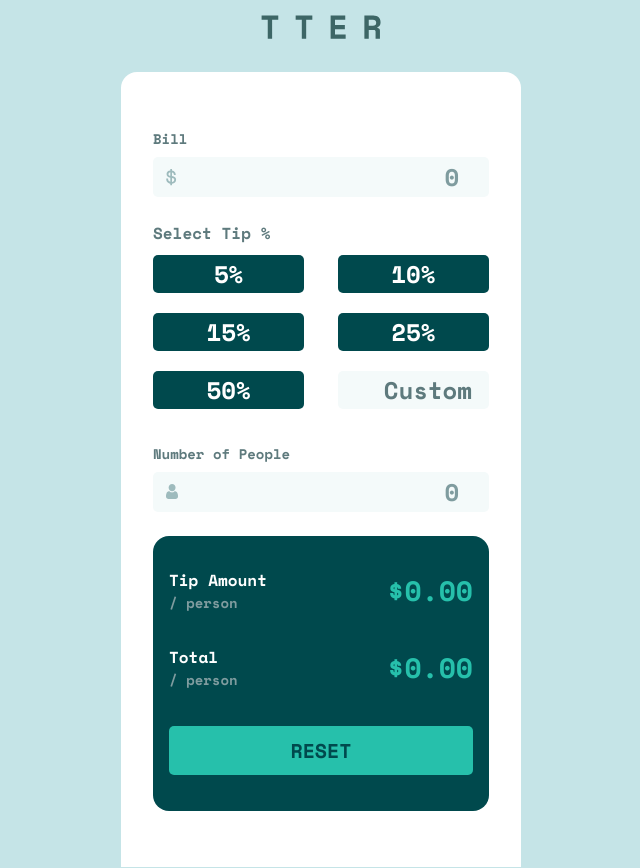
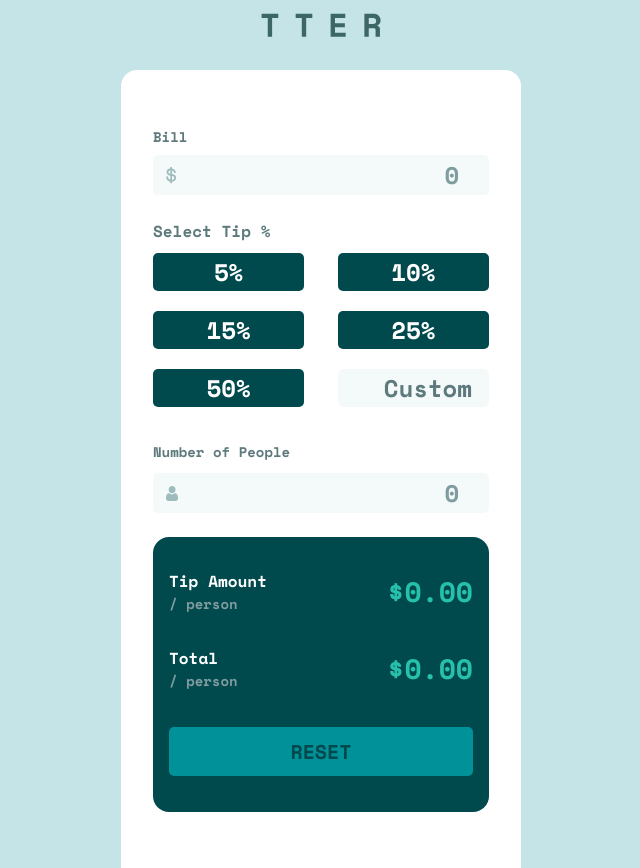
Before and after one commit to seakr1948/tip-calculator-app, a React (Create React App) app: page / in a window 1280 px wide. Shown: the whole page, without its empty margins (319-959 px from the left). Built offline with nearby package versions, Linux system fonts and the light colour scheme.

Commit message:
Added reset styling when empty and error text and boundary styling when number of people is 0.

```diff
--- a/src/App.js
+++ b/src/App.js
@@ -8,7 +8,7 @@ import Logo from './images/logo.svg'
 import Dollar from './images/icon-dollar.svg'
 import Person from './images/icon-person.svg'
 
-import InputComponent from './components/InputComponent';
+import InputBill from './components/InputBill';
 import TipSelect from './components/TipSelect';
 import TipAmount from './components/TipAmount';
 import InputPeople from './components/InputPeople';
@@ -41,13 +41,13 @@ function App() {
         <img src={Logo} alt="Logo" />
 
         <div className="tip-body">
-          <InputComponent Label="Bill" icon={Dollar} Bill={bill} setBill={setBill}/>
+          <InputBill Label="Bill" icon={Dollar} Bill={bill} setBill={setBill}/>
 
           <TipSelect Bill={bill} calculate={calculate}  Number={number} selected={selected} setSelected={setSelected}/>
 
           <InputPeople Label="Number of People" icon={Person} setNumber={setNumber} Number={number}/>
 
-          <TipAmount Amount={tipAmount} Total={total} setBill={setBill} setNumber={setNumber} setTipAmount={setTipAmount} setTotal={setTotal} setSelected={setSelected}/>
+          <TipAmount Amount={tipAmount} Total={total} Bill={bill} Number={number} setBill={setBill} setNumber={setNumber} setTipAmount={setTipAmount} setTotal={setTotal} setSelected={setSelected}/>
         </div>
 
       </div>
--- a/src/components/InputPeople.js
+++ b/src/components/InputPeople.js
@@ -1,10 +1,26 @@
 import React from 'react'
-
+import "../css/input-component.css"
 const InputPeople = ({Label, icon, setNumber, Number}) => {
     return (
         <div className="input-container">
-            <label htmlFor={Label}>{Label}</label>
-            <div className="flex input-box">
+            <div className="input-header flex">
+                <label htmlFor={Label}>{Label}</label>
+                <p id={
+                    Number === "0" ? "error-text-visible"
+                    : "error-text-hidden"
+                }
+                >
+                    Can't be zero
+                </p>
+            </div>
+
+            <div
+                className="flex input-box"
+                id={
+                    Number === "0" ? "error-boundary"
+                    : ""
+                }
+                >
                 <img src={icon} alt={Label} />
                 <input
                     className="input"
--- a/src/components/TipAmount.js
+++ b/src/components/TipAmount.js
@@ -2,7 +2,7 @@ import React from 'react'
 import '../css/tip-amount.css'
 
 
-const TipAmount = ({Amount, Total, setBill, setNumber, setTipAmount, setTotal, setSelected}) => {
+const TipAmount = ({Amount, Total, Bill, Number, setBill, setNumber, setTipAmount, setTotal, setSelected}) => {
     return (
         <div className="tip-amount-container flex">
             <div className="tip-results flex">
@@ -14,6 +14,10 @@ const TipAmount = ({Amount, Total, setBill, setNumber, setTipAmount, setTotal, s
                 <p className="output">${Total.toFixed(2)}</p>
             </div>
             <button
+            id={
+                (Bill === "" & Number === "") ? 'reset' : ''
+            }
+
             onClick={() => {
                 setBill("")
                 setNumber("")
--- a/src/css/input-component.css
+++ b/src/css/input-component.css
@@ -32,3 +32,21 @@
     font-size: 14px;
 
 }
+
+.input-header{
+    justify-content: space-between;
+}
+
+#error-boundary{
+    outline: 3px solid hsl(34, 100%, 50%);
+}
+
+#error-text-hidden{
+    color: hsl(34, 100%, 50%);
+    visibility: hidden;
+}
+
+#error-text-visible{
+    color: hsl(34, 100%, 50%);
+    visibility: visible;
+}
--- a/src/css/tip-amount.css
+++ b/src/css/tip-amount.css
@@ -46,3 +46,7 @@
 .tip-amount-container button:hover{
     background-color: var(--selected);
 }
+
+#reset{
+    background-color: hsl(183, 100%, 30%);
+}
```
Also changed, not shown: src/components/InputBill.js (renamed from src/components/InputComponent.js).
